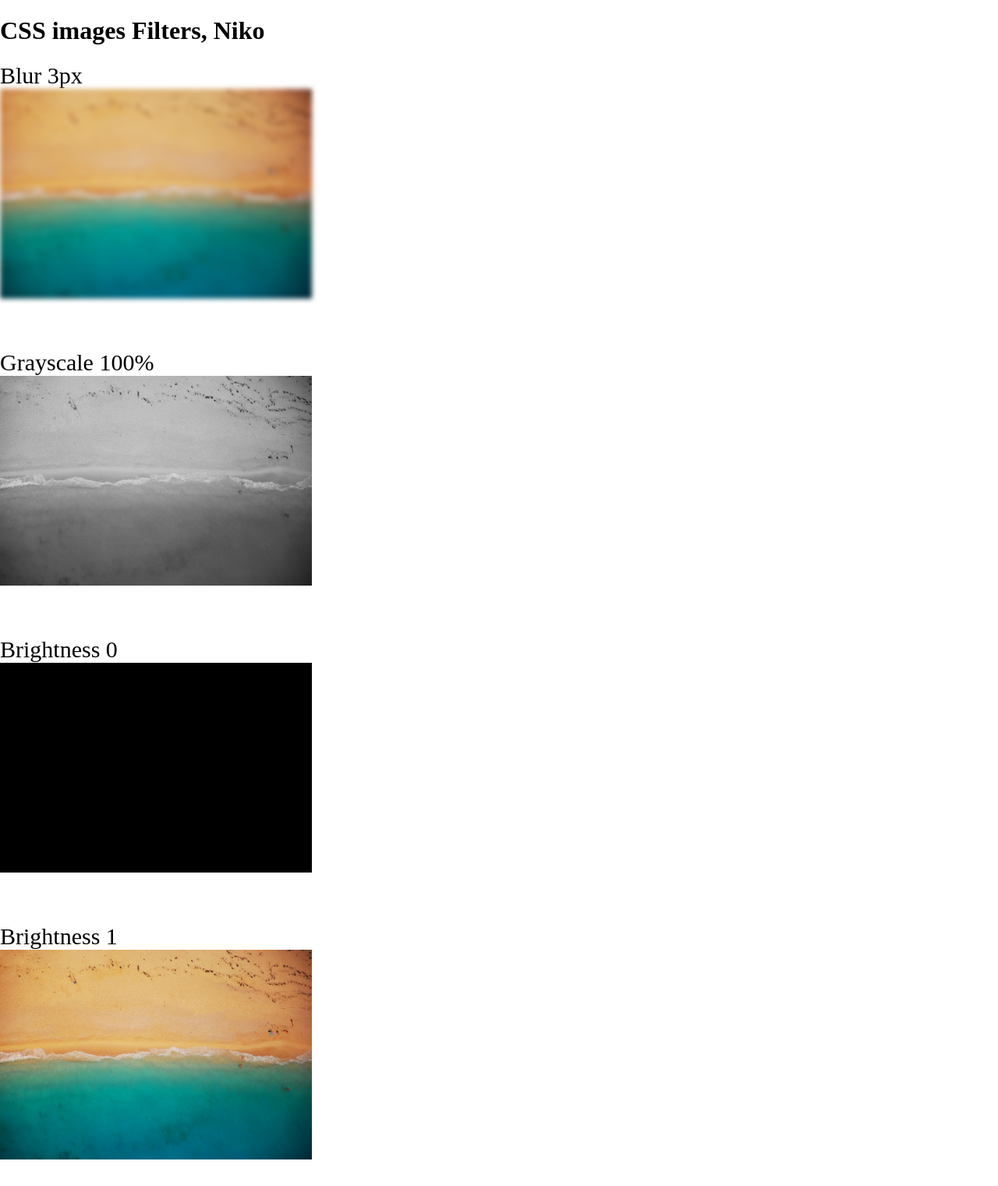
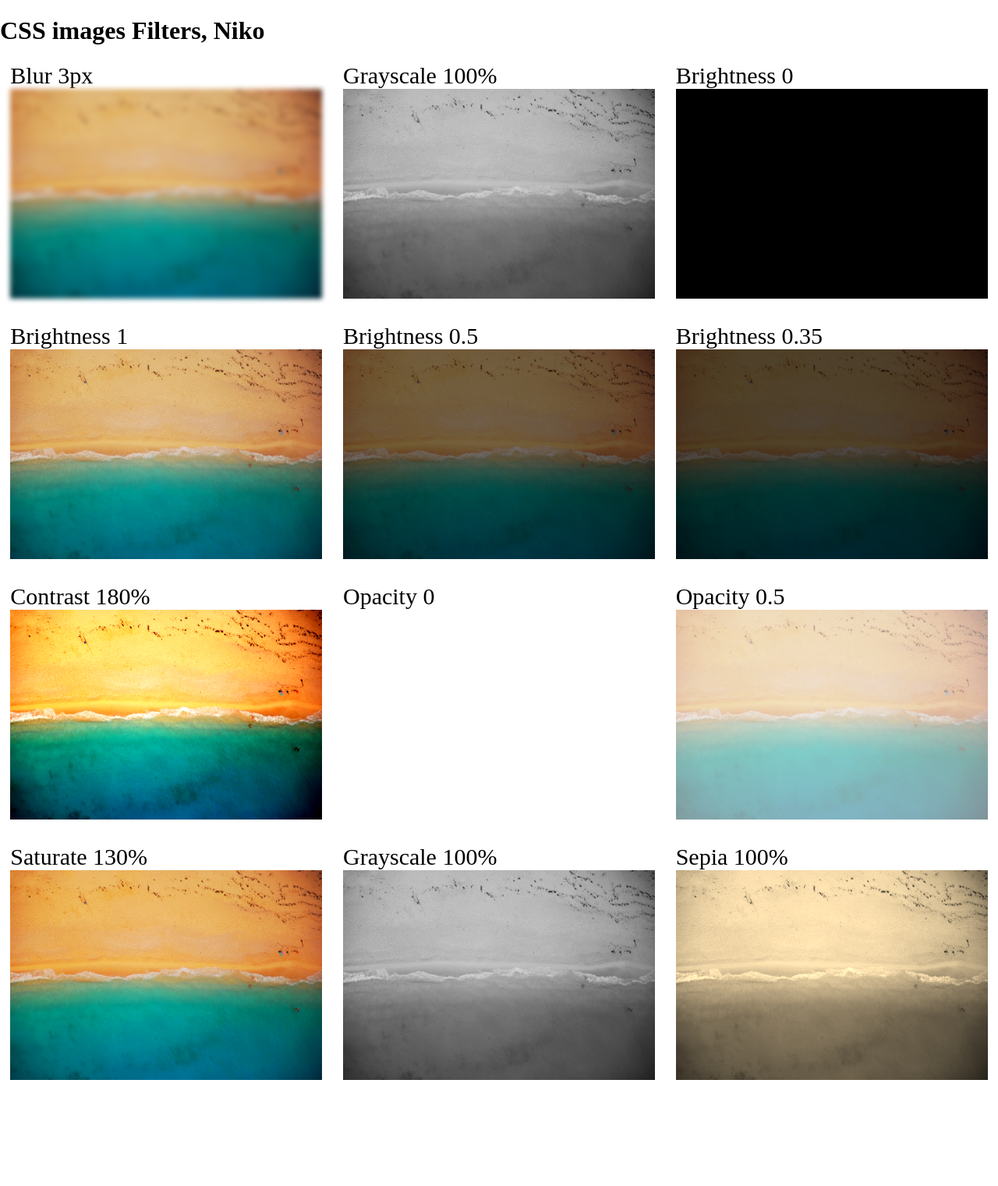
Before and after one commit to AvarageCodeEnjoyer/CSS-filters, a plain HTML site: page index.html in a window 1280 px wide. Shown: the top 1521 px of the page at 78% size. After the commit the page ends 1416 px from the top, so only its background shows below. Drawn offline with Linux system fonts and the light colour scheme.

Commit message:
updated styling

```diff
--- a/StyleSheet.css
+++ b/StyleSheet.css
@@ -8,6 +8,9 @@ body {
   width: 100%;
   height: 100%;
   font-size: 30px;
+  display: grid;
+  grid-template-columns: repeat(3, 1fr);
+  justify-items: center;
 }
 
 .innerImg {
--- a/index.html
+++ b/index.html
@@ -5,49 +5,60 @@
   <meta http-equiv="X-UA-Compatible" content="IE=edge">
   <meta name="viewport" content="width=device-width, initial-scale=1.0">
   <link href="./StyleSheet.css" rel="StyleSheet">
-  <script defer src="./app.js"></script>
   <title>Document</title>
 </head>
 <body>
   <h1>CSS images Filters, Niko</h1>
   <!-- Container with images inside -->
   <div class="container">
+    <div>
       Blur 3px
       <div class="innerImg" style="filter: blur(3px)"></div>
-    <br>
+    </div>
+    <div>
       Grayscale 100%
       <div class="innerImg" style="filter: grayscale(100%);"></div>
-    <br>
+    </div>
+    <div>
       Brightness 0
       <div class="innerImg" style="filter: brightness(0)"></div>
-    <br>
+    </div>
+    <div>
       Brightness 1
       <div class="innerImg" style="filter: brightness(1)"></div>
-    <br>
+    </div>
+    <div>
       Brightness 0.5
       <div class="innerImg" style="filter: brightness(0.5)"></div>
-    <br>
+    </div>
+    <div>
       Brightness 0.35
       <div class="innerImg" style="filter: brightness(0.35)"></div>
-    <br>
+    </div>
+    <div>
       Contrast 180%
       <div class="innerImg" style="filter: contrast(180%)"></div>
-    <br>
+    </div>
+    <div>
       Opacity 0
       <div class="innerImg" style="filter: opacity(0)"></div>
-    <br>
+    </div>
+    <div>
       Opacity 0.5
       <div class="innerImg" style="filter: opacity(0.5)"></div>
-    <br>
+    </div>
+    <div>
       Saturate 130%
       <div class="innerImg" style="filter: Saturate(130%)"></div>
-    <br>
+    </div>
+    <div>
       Grayscale 100%
       <div class="innerImg" style="filter: grayscale(100%)"></div>
-    <br>
+    </div>
+    <div>
       Sepia 100%
       <div class="innerImg" style="filter: sepia(100%)"></div>
-    <br>
+    </div>
   </div>
 </body>
 </html>
```
Lines whose indentation alone changed are shown as unchanged.
